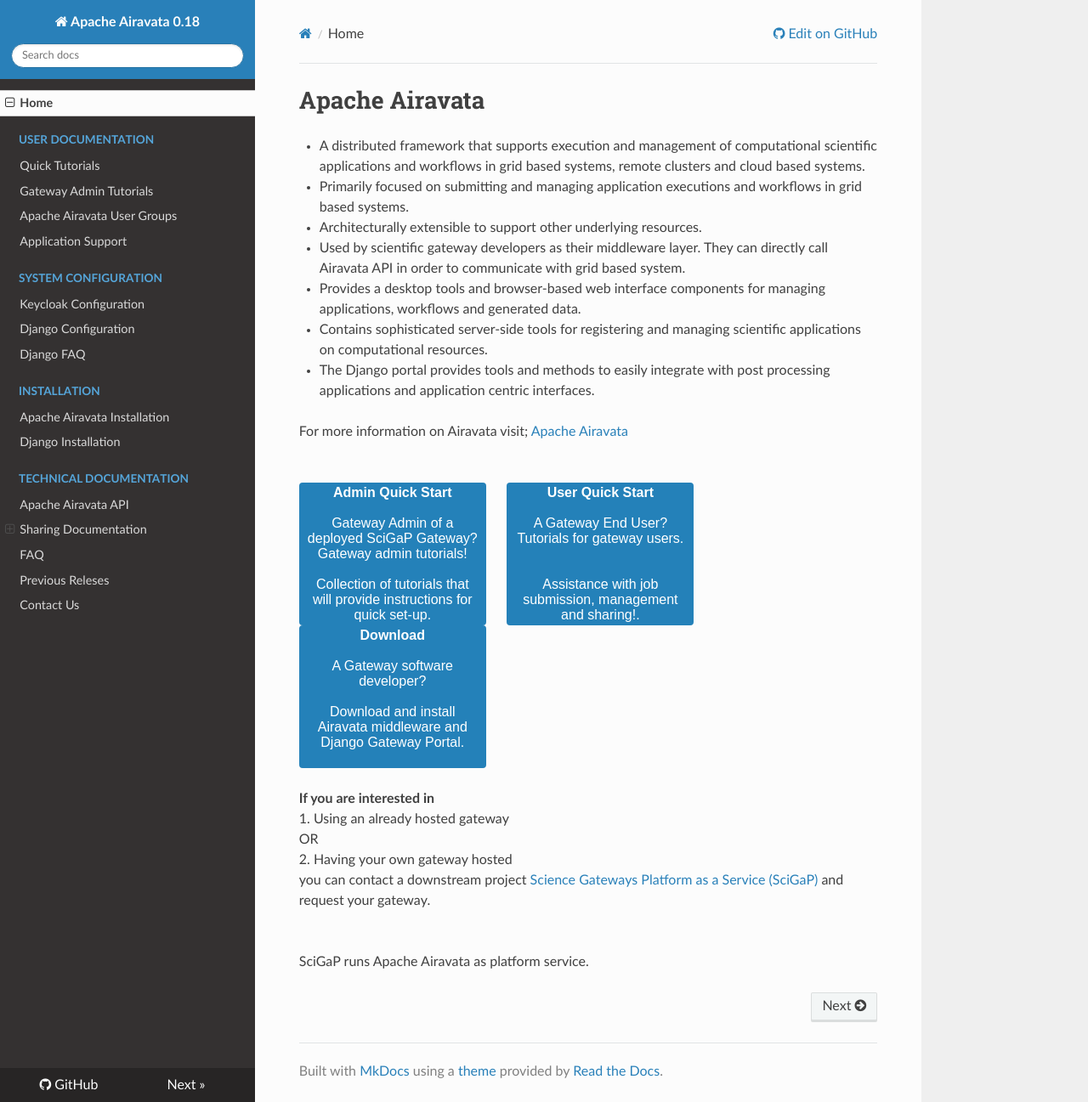
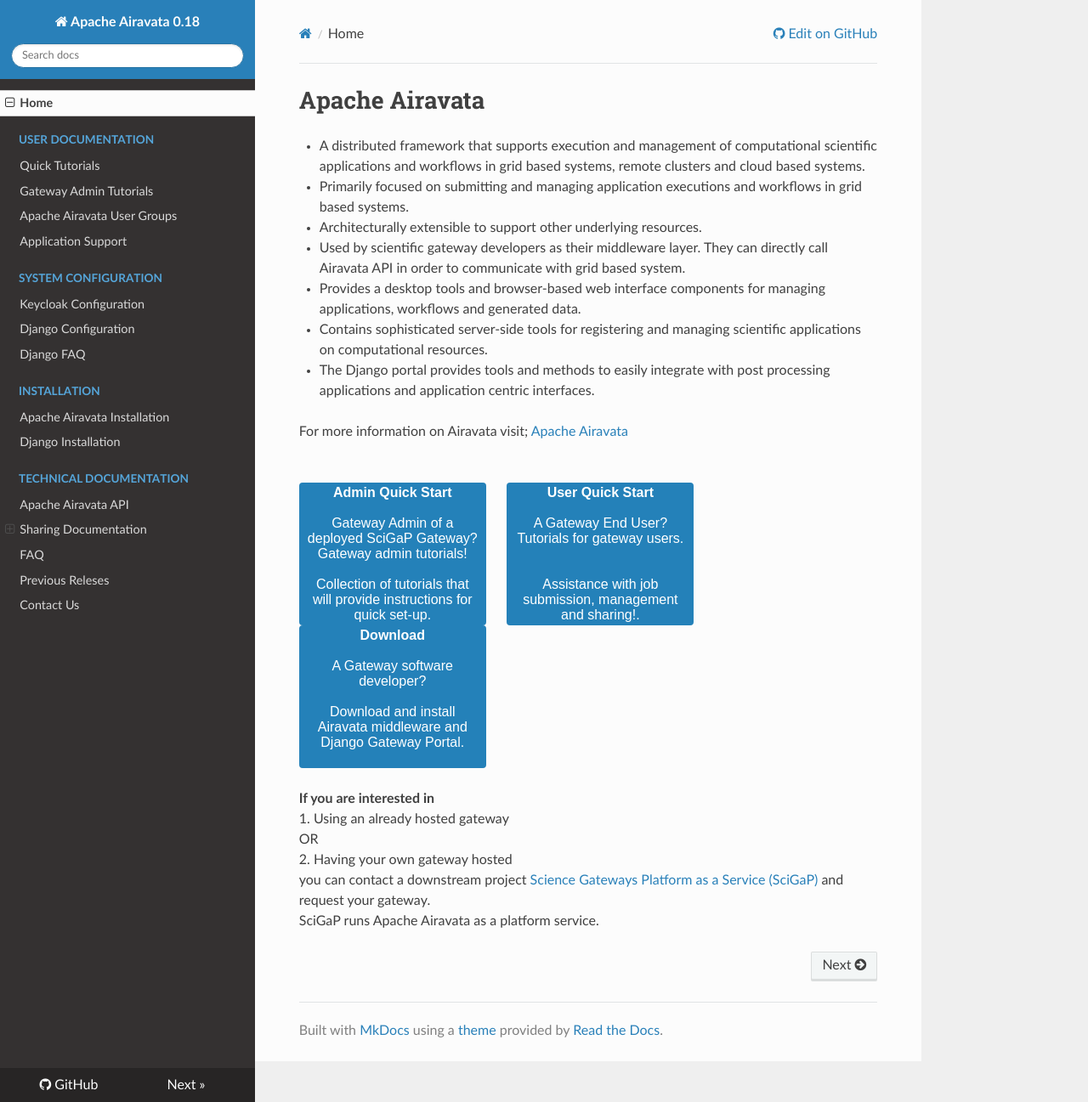
Before and after one commit to isabella232/airavata-docs, an MkDocs documentation site: the page built from docs/index.md, in a window 1280 px wide and 1297 px high. Shown: the whole window at 85% size. Built offline with MkDocs 1.6.1, drawn with Linux system fonts in a browser that asks for light colours; nearby versions of some CDN libraries; old or Windows-style settings are respelled for this version of MkDocs.

```diff
--- a/docs/index.md
+++ b/docs/index.md
@@ -26,5 +26,4 @@ For more information on Airavata visit; <a href="http://airavata.apache.org/" ta
 OR<br>
 2. Having your own gateway hosted<br>
 you can contact a downstream project <a href="http://scigap.org/" target="_blank">Science Gateways Platform as a Service (SciGaP)</a> and request your gateway.
-
-<br>SciGaP runs Apache Airavata as platform service.
+<br>SciGaP runs Apache Airavata as a platform service.
```
